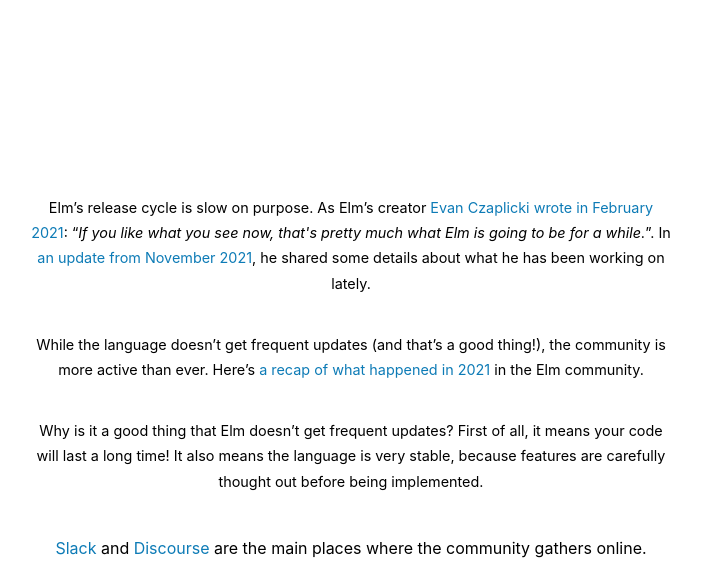
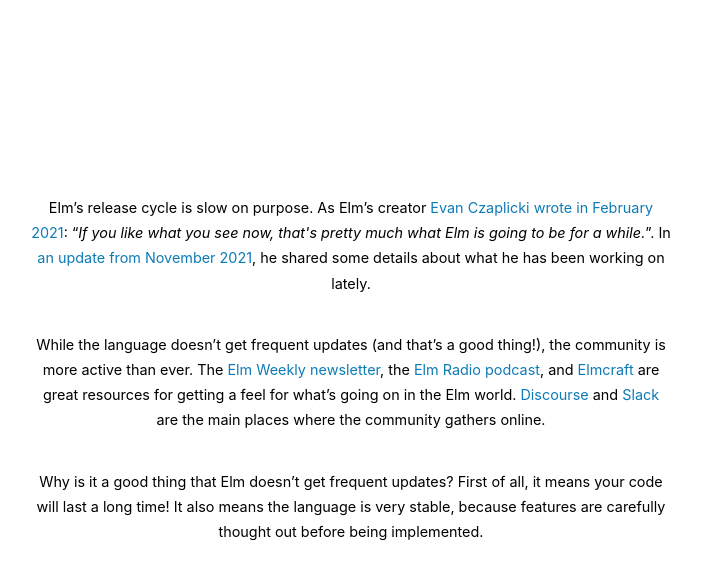
Before and after one commit to sylbru/is-elm-dead, a plain HTML site: page index.html in a window 1280 px wide. Shown: the part 376-953 px from the top of the page, without its empty margins (289-990 px from the left). Drawn offline with Linux system fonts and the light colour scheme.

Commit message:
Remove 2021 recap and add links to resources and community platforms

```diff
--- a/index.html
+++ b/index.html
@@ -21,11 +21,10 @@
         <p class="no"><strong>No.</strong></p>
         <p class="details">Elm’s release cycle is slow on purpose. As Elm’s creator <a href="https://github.com/elm/compiler/blob/master/roadmap.md">Evan Czaplicki wrote in February 2021</a>: “<cite>If you like what you see now, that's pretty much what Elm is going to be for a while.</cite>”. In <a href="https://discourse.elm-lang.org/t/status-update-3-nov-2021/7870">an update from November 2021</a>, he shared some details about what he has been working on lately.</p>
 
-        <p class="details">While the language doesn’t get frequent updates (and that’s a good thing!), the community is more active than ever. Here’s <a href="https://dev.to/lucamug/elm-2021-a-year-in-review-4pho">a recap of what happened in 2021</a> in the Elm community.</p>
+        <p class="details">While the language doesn’t get frequent updates (and that’s a good thing!), the community is more active than ever. The <a href="https://www.elmweekly.nl/">Elm Weekly newsletter</a>, the <a href="https://elm-radio.com/">Elm Radio podcast</a>, and <a href="https://elmcraft.org/">Elmcraft</a> are great resources for getting a feel for what’s going on in the Elm world. <a href="https://discourse.elm-lang.org/">Discourse</a> and <a href="https://elm-lang.org/community/slack">Slack</a> are the main places where the community gathers online.</p>
 
         <p class="details">Why is it a good thing that Elm doesn’t get frequent updates? First of all, it means your code will last a long time! It also means the language is very stable, because features are carefully thought out before being implemented.</p>
 
-        <p><a href="https://elmlang.herokuapp.com/">Slack</a> and <a href="https://discourse.elm-lang.org/">Discourse</a> are the main places where the community gathers online.</p>
     </main>
     <aside>
         <a href="https://github.com/sylbru/is-elm-dead" title="Source code on GitHub">
```
